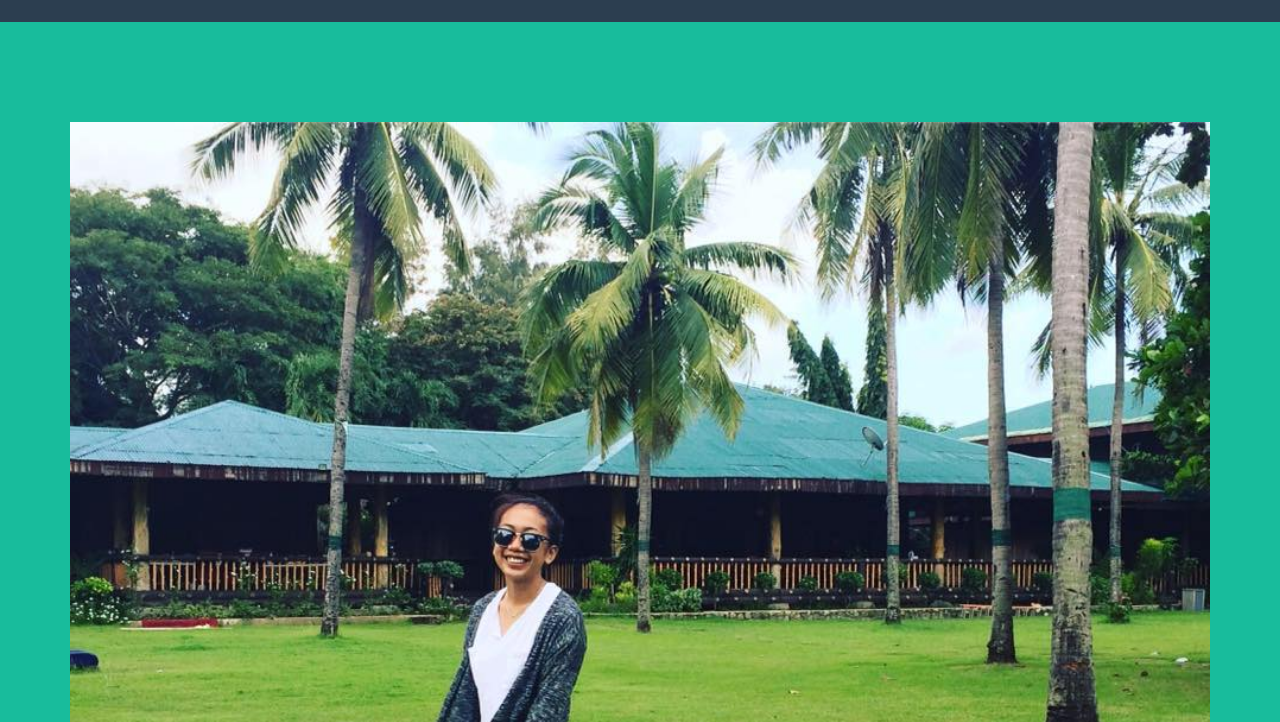
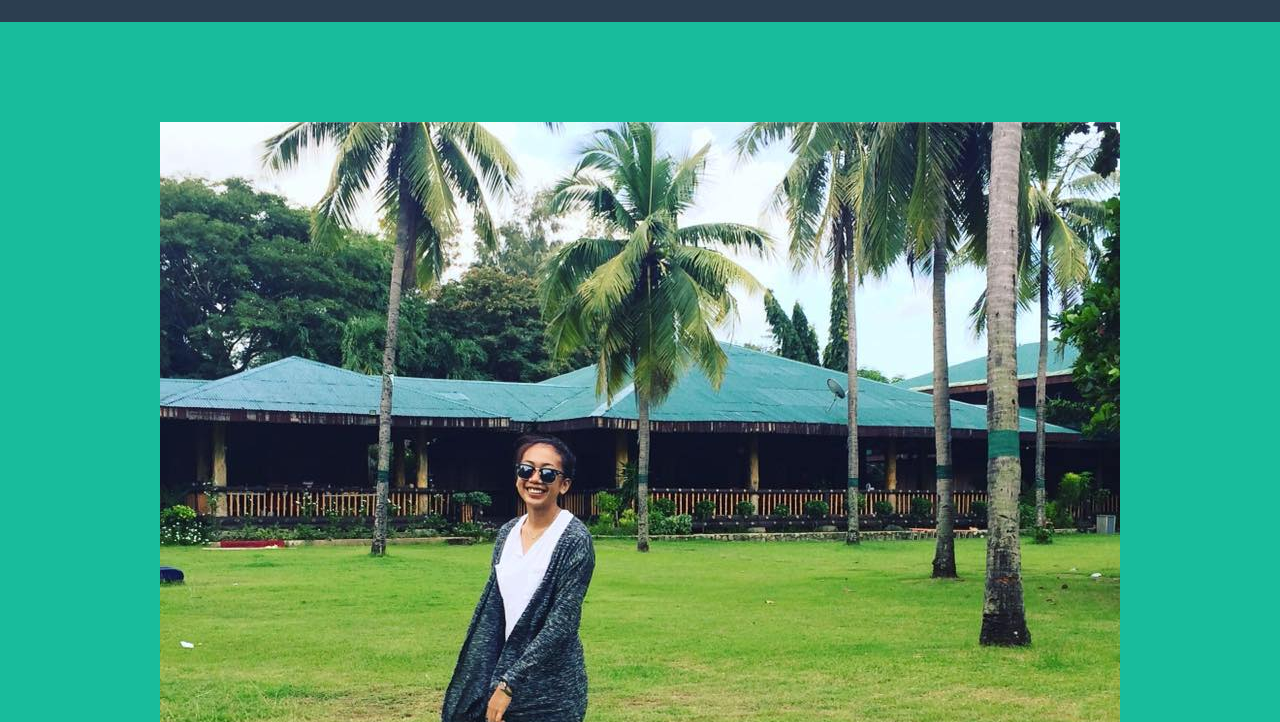
Before and after one commit to rzzapzzazexy/rzzapzzazexy.github.io, a website: page index.html in a window 1280 px wide. Shown: the part 78-800 px from the top of the page. Drawn offline with nearby package versions, Linux system fonts and the light colour scheme.

Commit message:
Update index.html

```diff
--- a/index.html
+++ b/index.html
@@ -71,7 +71,7 @@
         <div class="container">
             <div class="row">
                 <div class="col-lg-12">
-                    <img class="img-responsive" src="rizza.jpg" alt="" style="width:100%">
+                    <img class="img-responsive" src="rizza.jpg" alt="" style="width:256px height:256px">
                     <div class="intro-text">
                         <span class="name">WELCOME!</span>
                         <hr class="star-light">
```
